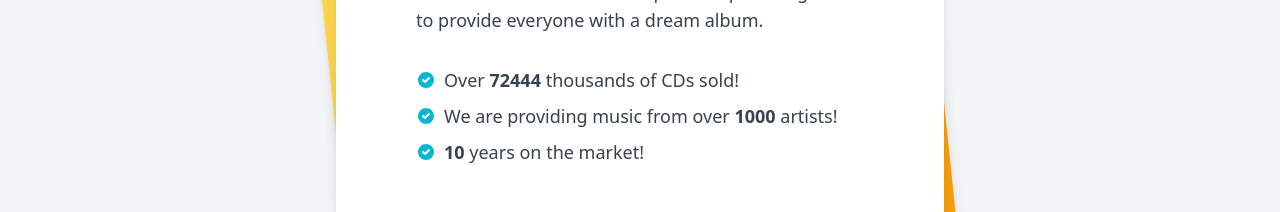
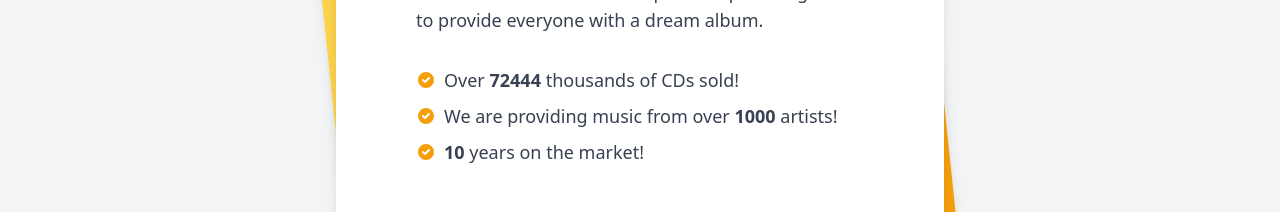
Before and after one commit to damiangul/Project-react-.net, a React (Create React App) app in the folder reactSIDE/reactSIDE/ClientApp/: page /aboutus in a window 1280 px wide. Shown: the part 314-526 px from the top of the page. Built offline with nearby package versions, Linux system fonts and the light colour scheme.

Commit message:
Fixed colours on about us site

```diff
--- a/reactSIDE/reactSIDE/ClientApp/src/components/AboutUs.js
+++ b/reactSIDE/reactSIDE/ClientApp/src/components/AboutUs.js
@@ -73,7 +73,7 @@ export default function AboutUs() {
                   <animated.li style={firstLiStyle} class="flex items-start">
                     <span class="h-6 flex items-center sm:h-7">
                       <svg
-                        class="flex-shrink-0 h-5 w-5 text-cyan-500"
+                        class="flex-shrink-0 h-5 w-5 text-yellow-500"
                         viewBox="0 0 20 20"
                         fill="currentColor"
                       >
@@ -91,7 +91,7 @@ export default function AboutUs() {
                   <animated.li style={secondLiStyle} class="flex items-start">
                     <span class="h-6 flex items-center sm:h-7">
                       <svg
-                        class="flex-shrink-0 h-5 w-5 text-cyan-500"
+                        class="flex-shrink-0 h-5 w-5 text-yellow-500"
                         viewBox="0 0 20 20"
                         fill="currentColor"
                       >
@@ -110,7 +110,7 @@ export default function AboutUs() {
                   <animated.li style={thirdLiStyle} class="flex items-start">
                     <span class="h-6 flex items-center sm:h-7">
                       <svg
-                        class="flex-shrink-0 h-5 w-5 text-cyan-500"
+                        class="flex-shrink-0 h-5 w-5 text-yellow-500"
                         viewBox="0 0 20 20"
                         fill="currentColor"
                       >
```
